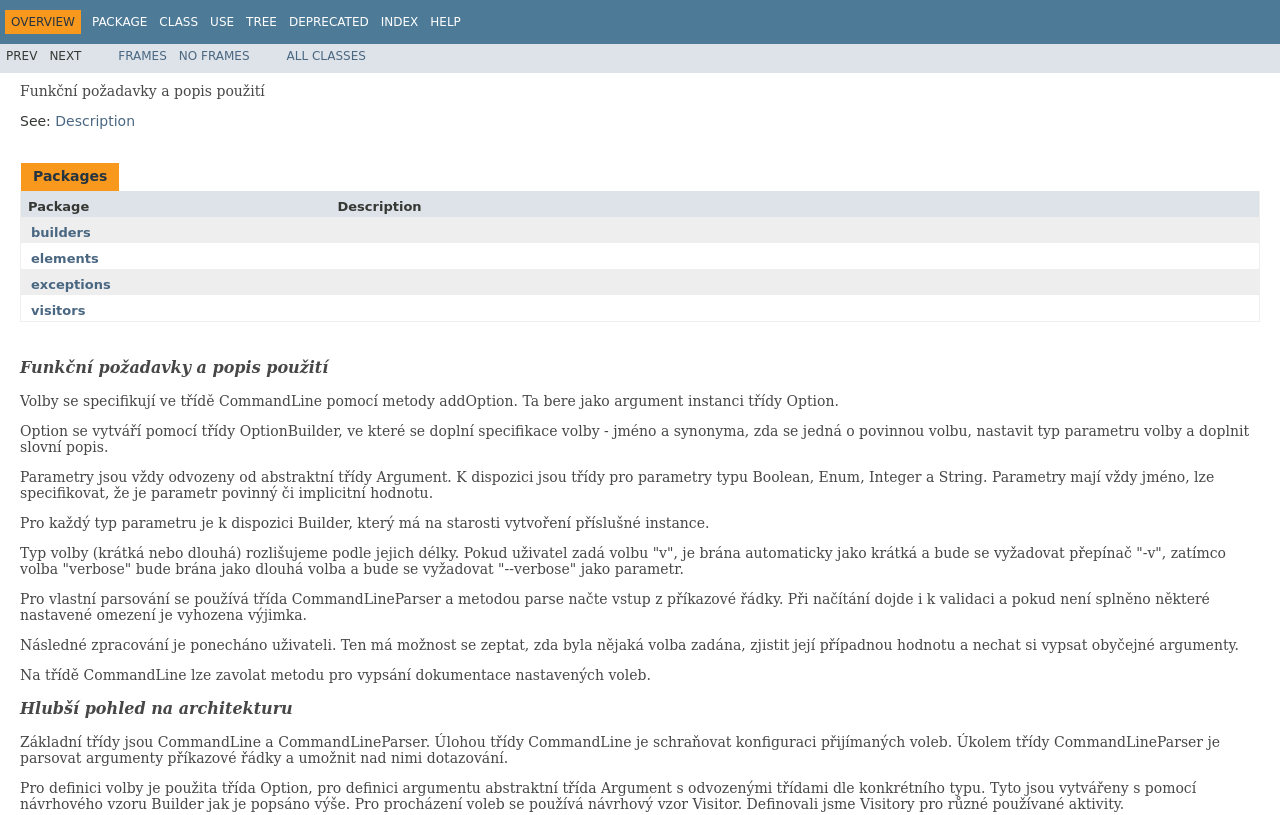
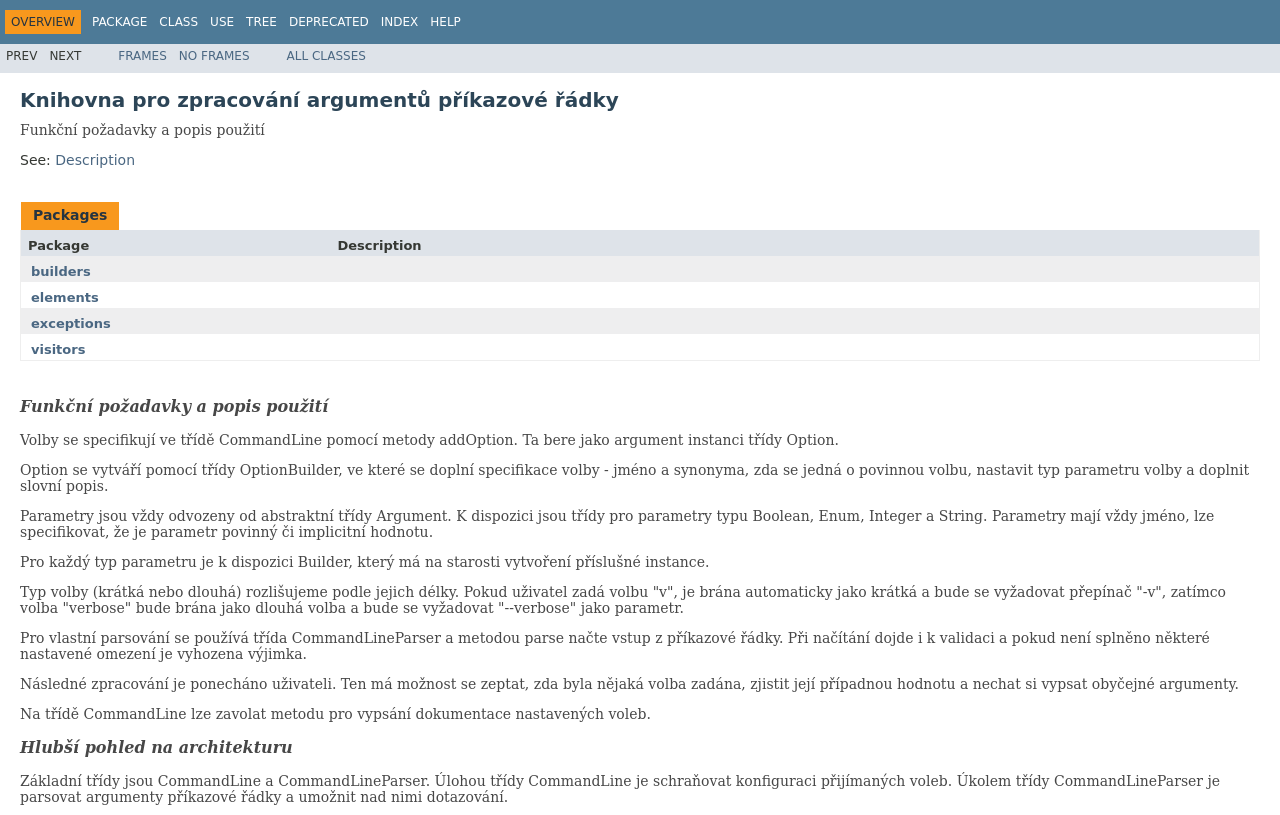
Before and after one commit to eghuro/recommended-practices, a plain HTML site: page ukol3/doc/overview-summary.html in a window 1280 px wide. Shown: the top 815 px of the page. Drawn offline with Linux system fonts and the light colour scheme; a web font is replaced by a local one.

Commit message:
Doc - overview - nazov projektu

```diff
--- a/ukol3/doc/overview-summary.html
+++ b/ukol3/doc/overview-summary.html
@@ -71,6 +71,7 @@
 </a></div>
 <!-- ========= END OF TOP NAVBAR ========= -->
 <div class="header">
+<h1 class="title">Knihovna pro zpracování argumentů příkazové řádky</h1>
 <div class="subTitle">
 <div class="block">Funkční požadavky a popis použití</div>
 </div>
```
